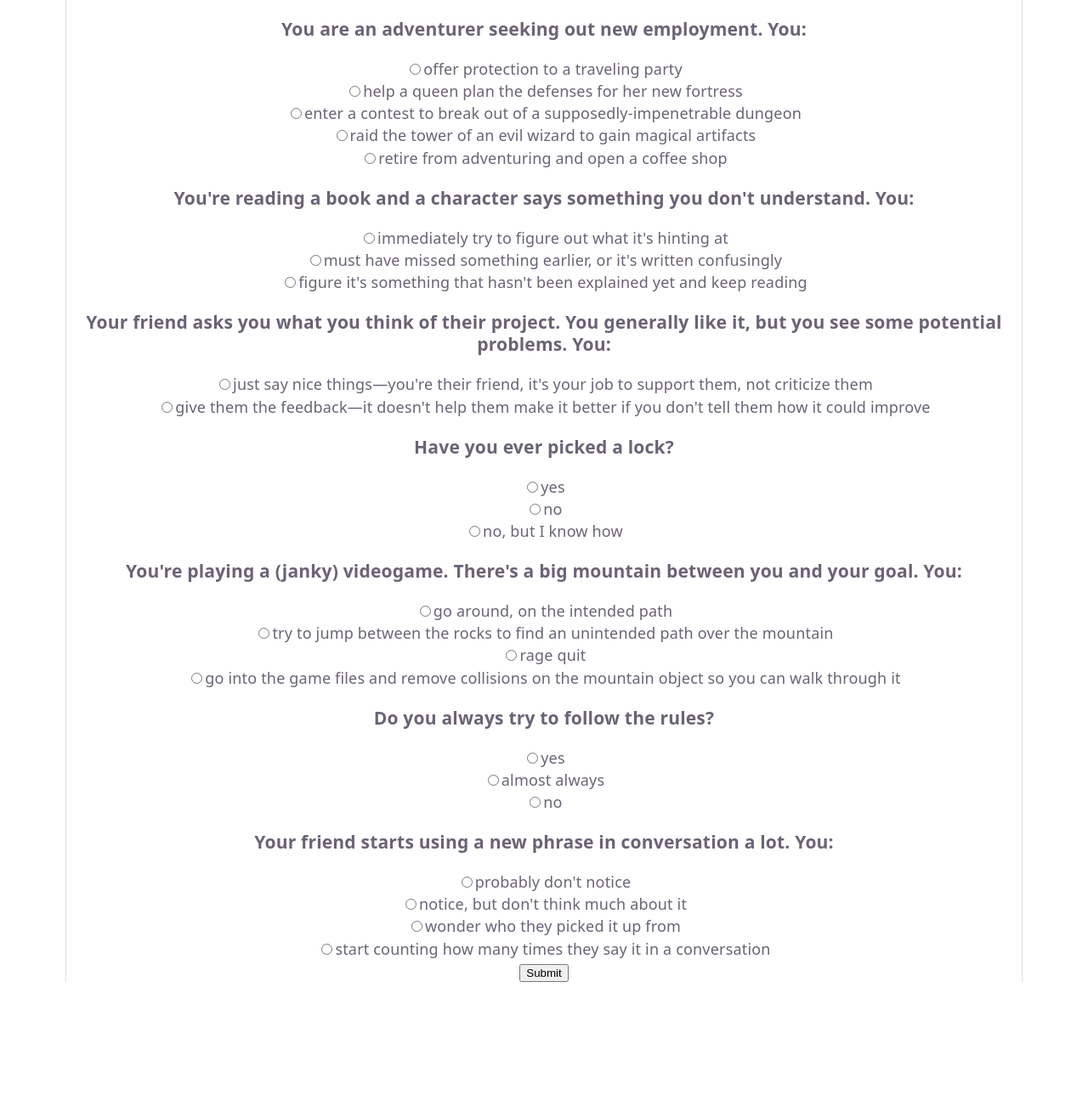
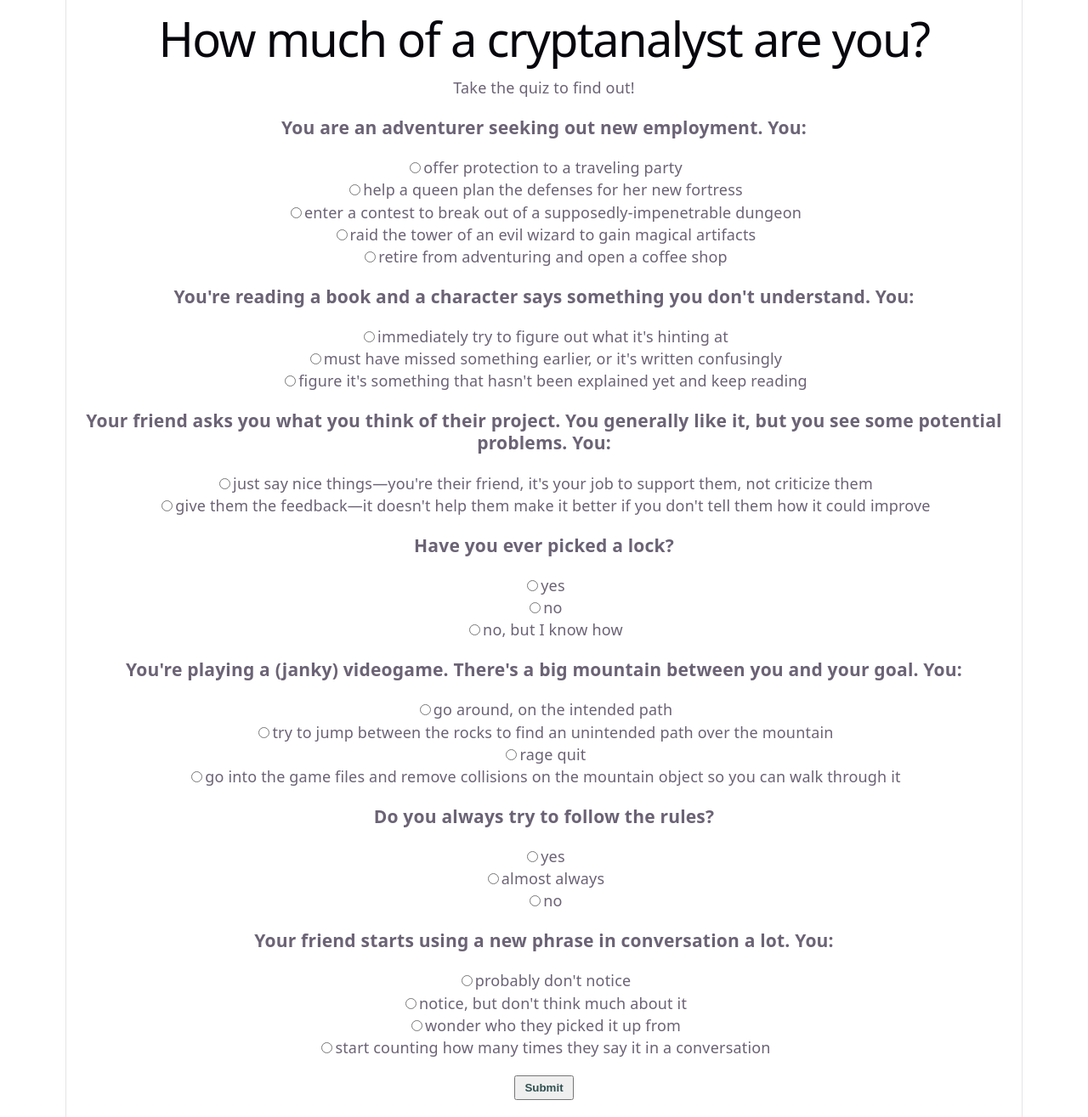
Before and after one commit to hxhdrn-nmt/Personality-Quiz-with-Homomorphic-Encryption, a React (Vite) app in the folder front-end/react-quiz/: page / in a window 1280 px wide. Shown: the whole page at 85% size. Before the commit the page ends 1156 px from the top, so only its background shows below. Built offline with nearby package versions, Linux system fonts and the light colour scheme.

Commit message:
added some flavor

```diff
--- a/front-end/react-quiz/src/App.tsx
+++ b/front-end/react-quiz/src/App.tsx
@@ -67,10 +67,10 @@ function QuizQuestion(questionData: { index: number, question: string; answers:
 // The results to the quiz (shown after submit is pressed)
 function QuizResults(result: {result: number}) {
   return (
-    <>
-      <p>You are {result.result}% Cryptanalyst!</p>
+    <div style={{marginBottom: '30px', marginTop: '30px'}}>
+      <h1>You are {result.result}% Cryptanalyst!</h1>
       <a href="https://forms.gle/y5511AV5957LYdyX9">Please take the Experience Survey</a>
-    </>
+    </div>
   );
 }
 
@@ -145,10 +145,12 @@ function Quiz() {
 
   return (
     <>
+      <h1>How much of a cryptanalyst are you?</h1>
+      <p>Take the quiz to find out!</p>
       {/* actual form defined here */}
       <form onSubmit={onSubmit}>
         {quizQuestions}
-        <button type="submit">Submit</button>
+        <button type="submit" style={{marginTop: '20px', marginBottom: '20px', color: 'darkslategray', paddingTop: '5px', paddingBottom: '5px', paddingLeft: '10px', paddingRight: '10px', fontWeight: 'bold'}}>Submit</button>
       </form>
 
       {/* only show quiz results after submit button clicked (lazy eval && does this) */}
```
